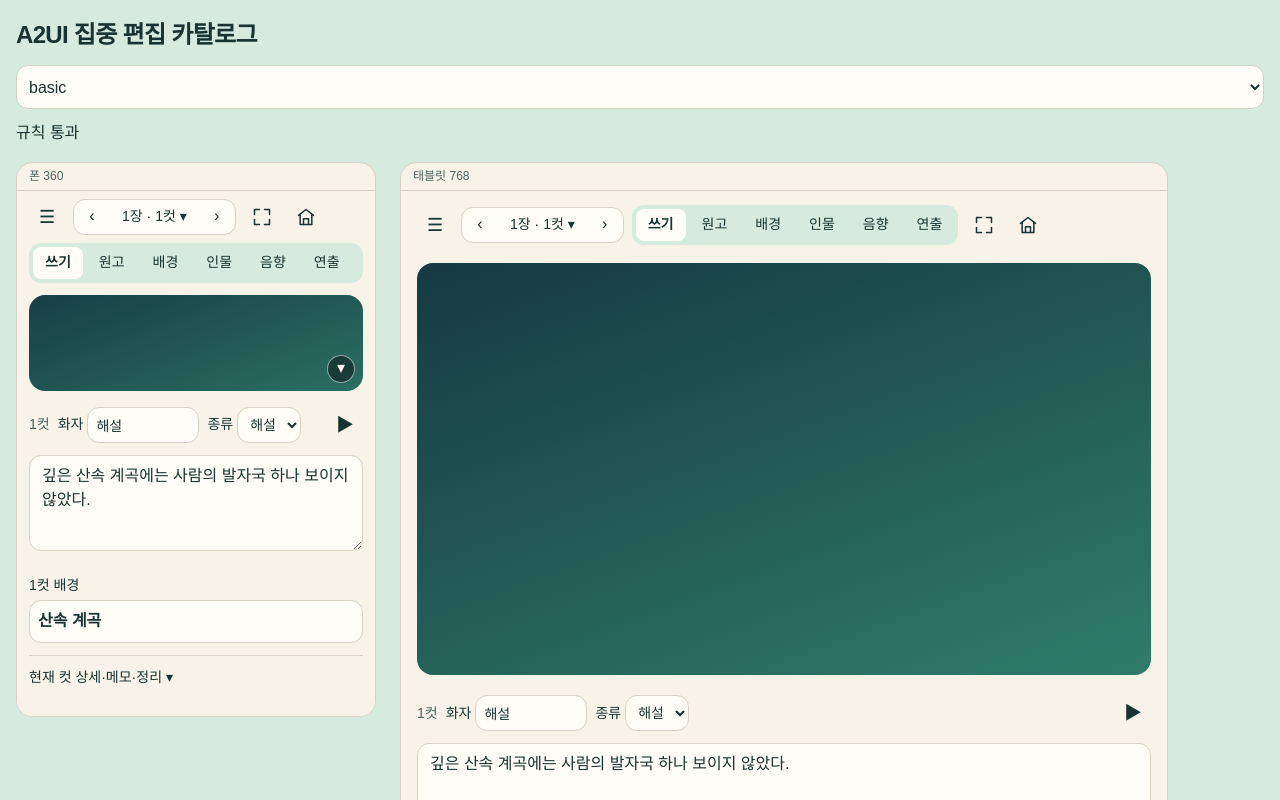
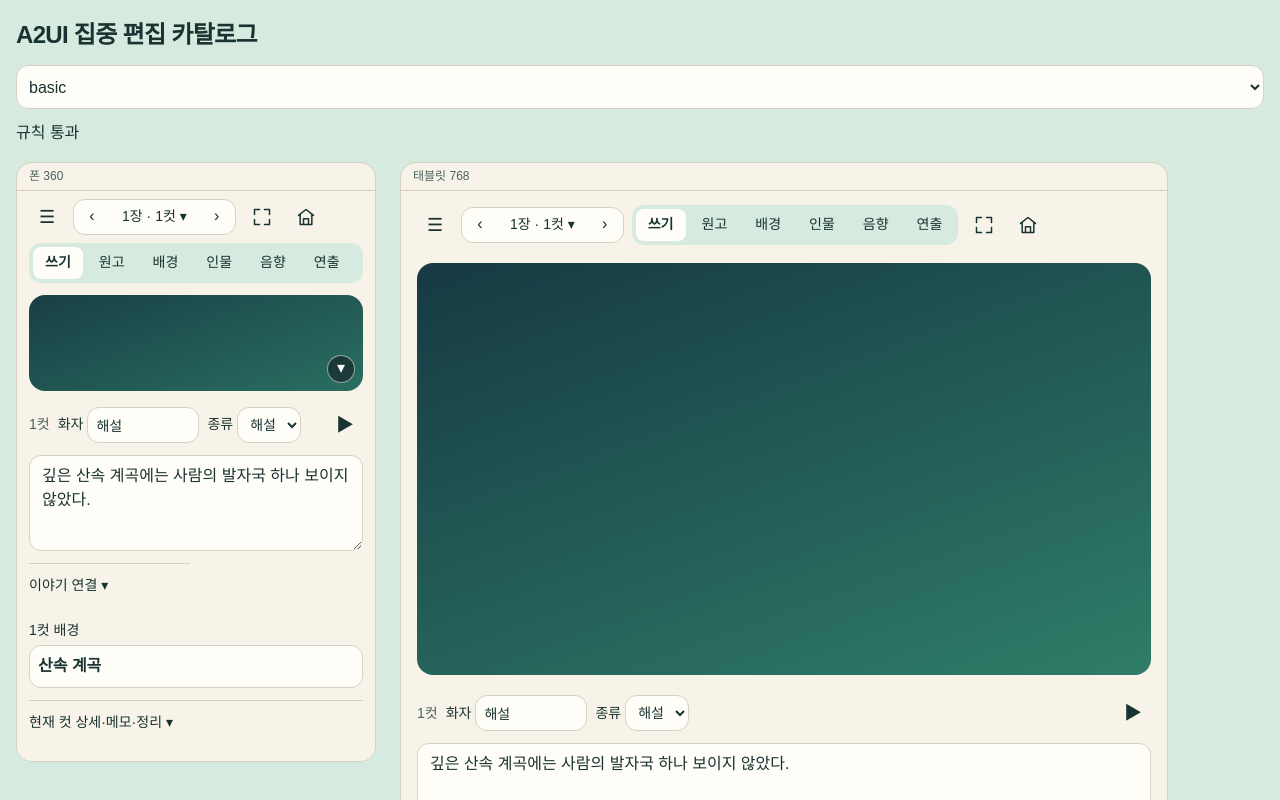
Before and after one commit to LUCKYBRIDGE/new-knolstory, a Next.js app in the folder apps/web/: page /a2ui-catalog in a window 1280 px wide. Shown: the top 800 px of the page. Built offline with nearby package versions, Linux system fonts and the light colour scheme.

Commit message:
feat(ui): 이야기 연결 화면 구성과 갈래 구조(StoryStructure)를 A2UI 카탈로그·쓰기 설계도에 추가
Co-Authored-By: Claude Opus 5.5 <noreply@anthropic.com>

```diff
--- a/apps/web/components/a2ui/focus-surface.tsx
+++ b/apps/web/components/a2ui/focus-surface.tsx
@@ -208,9 +208,11 @@ export const focusRenderers:Record<FocusComponentName,Renderer>={
    </div>
   </details>;
  },
- AssetThumbnail:hostPart,CutTools:hostPart,ScenePreview:hostPart,SoundEditor:hostPart,DirectionEditor:hostPart,TextVariants:hostPart,StagingImport:hostPart,CutSettings:hostPart,FileTools:hostPart,LeaveActions:hostPart,HostPanel:hostPart,
+ AssetThumbnail:hostPart,CutTools:hostPart,StoryStructure:hostPart,ScenePreview:hostPart,SoundEditor:hostPart,DirectionEditor:hostPart,TextVariants:hostPart,StagingImport:hostPart,CutSettings:hostPart,FileTools:hostPart,LeaveActions:hostPart,HostPanel:hostPart,
  Notice:(c,ctx)=>{const {className,...rest}=ctx.attrs(c);
   // Inside a screen a Notice is one line of the host's own type (className given); in the catalog view it is a boxed notice.
+  // A host line with actions keeps them beside its text (e.g. 이야기 연결: ‘… · 도착 컷을 정해 주세요’ + 연결 정하기).
+  if(className!==undefined&&list(c.actions).length)return <div className={className} data-kind={String(c.kind)} role={c.kind==='error'?'alert':'status'} {...rest}><p>{text(ctx,c.text)}</p>{list(c.actions).map(id=><Fragment key={String(id)}>{ctx.render(id)}</Fragment>)}</div>;
   if(className!==undefined)return c.kind==='warning'?<div className={className} role="status" {...rest}>{text(ctx,c.text)}</div>:<p className={className} role={c.kind==='error'?'alert':undefined} {...rest}>{text(ctx,c.text)}</p>;
   return <div className={styles.notice} data-kind={String(c.kind)} role={c.kind==='error'?'alert':'status'}>
    <p>{text(ctx,c.text)}</p>
--- a/packages/ui/src/a2ui/focus-editor-catalog.json
+++ b/packages/ui/src/a2ui/focus-editor-catalog.json
@@ -1512,6 +1512,32 @@
         "lineId",
         "task"
       ]
+    },
+    "StoryStructure": {
+      "type": "object",
+      "x-host": true,
+      "description": "이야기 흐름 지도의 갈래 구조: start, branch points (◆) and joins (●) as blocks read top to bottom; each way names its choice or score rule, folds the cuts that simply follow one another (‘2장A 1~2컷’) and says where it ends (다시 만나요, 이야기 끝, 도착 미지정). Long works fold by chapter. A custom catalog component: the editor registers its implementation; it only reads the authored links.",
+      "allowedParents": [
+        "Column"
+      ],
+      "properties": {
+        "component": {
+          "const": "StoryStructure"
+        },
+        "devices": {
+          "$ref": "#/$defs/Devices"
+        },
+        "currentLineId": {
+          "type": "string"
+        },
+        "grouped": {
+          "type": "boolean"
+        }
+      },
+      "required": [
+        "component",
+        "currentLineId"
+      ]
     }
   },
   "functions": {}
--- a/packages/ui/src/a2ui/screens/basic.json
+++ b/packages/ui/src/a2ui/screens/basic.json
@@ -19,7 +19,8 @@
      "stage": "stage",
      "current": "current",
      "context": [
-      "next-card"
+      "next-card",
+      "connections"
      ],
      "work": "work",
      "more": "more-column"
@@ -201,6 +202,119 @@
      }
     },
     {
+     "id": "connections",
+     "component": "More",
+     "summary": "이야기 연결",
+     "title": "앞 갈림길, 지금 컷, 다음 선택지와 도착 컷",
+     "open": {
+      "path": "/connections/open"
+     },
+     "toggle": {
+      "event": {
+       "name": "toggleConnections"
+      }
+     },
+     "children": [
+      "connections-trail"
+     ]
+    },
+    {
+     "id": "connections-trail",
+     "component": "Column",
+     "gap": 8,
+     "children": [
+      "connections-upstream",
+      "connections-here",
+      "connections-tools"
+     ]
+    },
+    {
+     "id": "connections-upstream",
+     "component": "Column",
+     "element": "section",
+     "name": "앞 갈림길",
+     "gap": 8,
+     "children": [
+      "connections-branch"
+     ]
+    },
+    {
+     "id": "connections-branch",
+     "component": "Fork",
+     "title": "1장 2컷 갈림길",
+     "note": "왼쪽에서는 물소리가, 오른쪽에서는 새소리가 들렸다.",
+     "children": [
+      "connections-branch-way"
+     ]
+    },
+    {
+     "id": "connections-branch-way",
+     "component": "PathChoice",
+     "label": "‘강 쪽으로 간다’ 고르면",
+     "where": "1장 2컷에서 바로 여기로",
+     "select": {
+      "event": {
+       "name": "selectConnectedCut",
+       "context": {
+        "way": "up"
+       }
+      }
+     }
+    },
+    {
+     "id": "connections-here",
+     "component": "Fork",
+     "title": "지금 · 2장A 1컷",
+     "children": [
+      "connections-next"
+     ]
+    },
+    {
+     "id": "connections-next",
+     "component": "PathChoice",
+     "label": "다음 →",
+     "where": "2장A 2컷",
+     "select": {
+      "event": {
+       "name": "selectConnectedCut",
+       "context": {
+        "way": "next"
+       }
+      }
+     }
+    },
+    {
+     "id": "connections-tools",
+     "component": "ToolGroup",
+     "name": "이야기 연결 도구",
+     "children": [
+      "connections-back",
+      "story-map"
+     ]
+    },
+    {
+     "id": "connections-back",
+     "component": "Button",
+     "label": "← 방금 보던 컷",
+     "name": "방금 보던 컷으로 돌아가기",
+     "action": {
+      "event": {
+       "name": "returnToPreviousVisit"
+      }
+     }
+    },
+    {
+     "id": "story-map",
+     "component": "Button",
+     "label": "전체 지도",
+     "name": "이야기 흐름 지도 열기",
+     "action": {
+      "event": {
+       "name": "openStoryMap"
+      }
+     }
+    },
+    {
      "id": "work",
      "component": "Column",
      "gap": 12,
@@ -272,8 +386,7 @@
      "component": "ToolGroup",
      "name": "이야기 흐름",
      "children": [
-      "split-story",
-      "story-map"
+      "split-story"
      ]
     },
     {
@@ -283,16 +396,6 @@
      "action": {
       "event": {
        "name": "splitStory"
-      }
-     }
-    },
-    {
-     "id": "story-map",
-     "component": "Button",
-     "label": "이야기 지도 보기",
-     "action": {
-      "event": {
-       "name": "openMap"
       }
      }
     },
```
Also changed, not shown: apps/web/components/a2ui/editor-surfaces.ts (+54 -0 lines), 2 other files (tests, documents, lock files or other folders).
